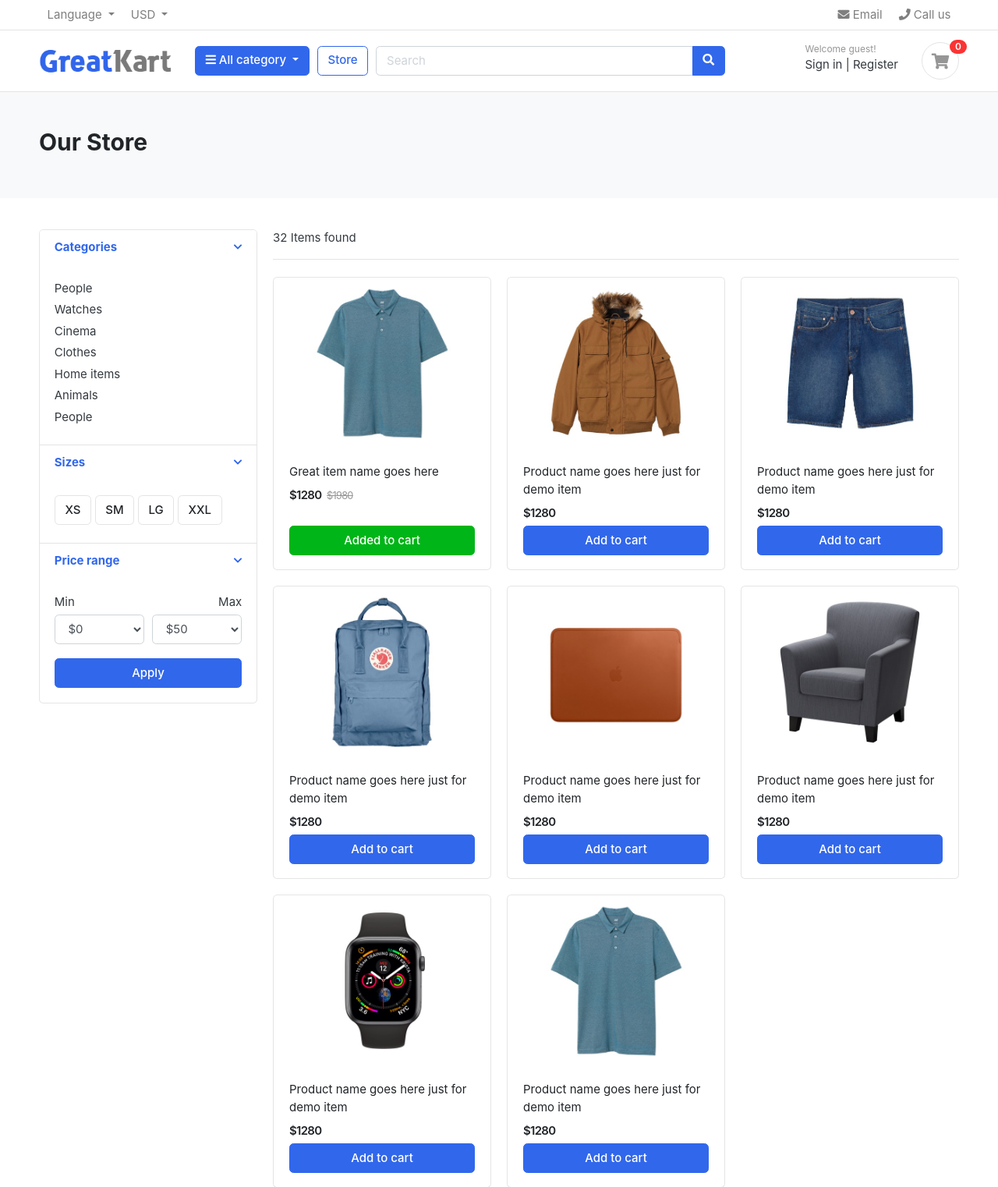
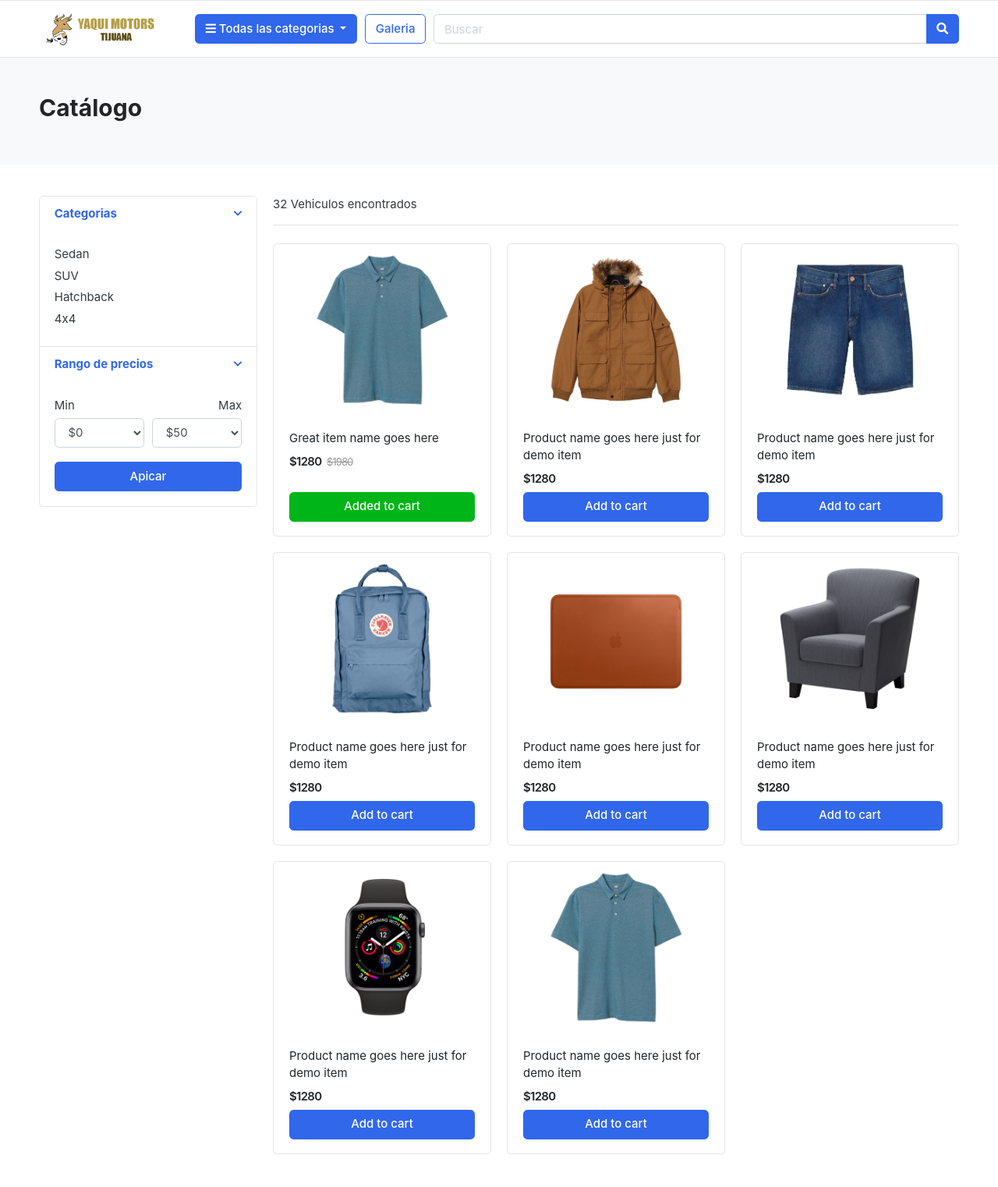
Before and after one commit to emanu99elo/ecommerce-django, a Django app: template templates/html_template/store.html in a window 1280 px wide. Shown: the top 1522 px of the page at 78% size. Run offline with Django 4.2, Linux system fonts and the light colour scheme; the template is opened without the code that fills it, so the values that code supplies are empty; some web fonts are replaced.

Commit message:
Frontend
Cambios de interfaz

```diff
--- a/templates/html_template/css/ui.css
+++ b/templates/html_template/css/ui.css
@@ -5,6 +5,7 @@
 html {
   font-family: "Inter", sans-serif;
   font-size: 15px;
+
 }
 
 /* ========================
@@ -1352,7 +1353,7 @@ a[class*=card]:hover .title {
   margin-bottom: 10px;
   border-radius: 0.37rem;
   overflow: hidden;
-  background-color: #fff;
+  background-color: rgba(138, 136, 136, 0.644);
 }
 .gallery-wrap .img-big-wrap a {
   text-align: center;
--- a/templates/html_template/store.html
+++ b/templates/html_template/store.html
@@ -49,28 +49,6 @@ $(document).ready(function() {
     <span class="navbar-toggler-icon"></span>
   </button>
   <div class="collapse navbar-collapse" id="navbarTop4">
-    <ul class="navbar-nav mr-auto">
-    	<li class="nav-item dropdown">
-		 	<a href="#" class="nav-link dropdown-toggle" data-toggle="dropdown">   Language </a>
-		    <ul class="dropdown-menu small">
-				<li><a class="dropdown-item" href="#">English</a></li>
-				<li><a class="dropdown-item" href="#">Arabic</a></li>
-				<li><a class="dropdown-item" href="#">Russian </a></li>
-		    </ul>
-		</li>
-		<li class="nav-item dropdown">
-			<a href="#" class="nav-link dropdown-toggle" data-toggle="dropdown"> USD </a>
-			<ul class="dropdown-menu small">
-				<li><a class="dropdown-item" href="#">EUR</a></li>
-				<li><a class="dropdown-item" href="#">AED</a></li>
-				<li><a class="dropdown-item" href="#">RUBL </a></li>
-		    </ul>
-		</li>
-    </ul>
-    <ul class="navbar-nav">
-		<li><a href="#" class="nav-link"> <i class="fa fa-envelope"></i> Email </a></li>
-		<li><a href="#" class="nav-link"> <i class="fa fa-phone"></i> Call us </a></li>
-	</ul> <!-- list-inline //  -->
   </div> <!-- navbar-collapse .// -->
 </div> <!-- container //  -->
 </nav>
@@ -86,7 +64,7 @@ $(document).ready(function() {
 	<div class="col-lg col-sm col-md col-6 flex-grow-0">
 		<div class="category-wrap dropdown d-inline-block float-right">
 			<button type="button" class="btn btn-primary dropdown-toggle" data-toggle="dropdown">
-				<i class="fa fa-bars"></i> All category
+				<i class="fa fa-bars"></i> Todas las categorias
 			</button>
 			<div class="dropdown-menu">
 				<a class="dropdown-item" href="#">Machinery / Mechanical Parts / Tools </a>
@@ -98,11 +76,11 @@ $(document).ready(function() {
 			</div>
 		</div>  <!-- category-wrap.// -->
 	</div> <!-- col.// -->
-	<a href="./store.html" class="btn btn-outline-primary">Store</a>
+	<a href="./store.html" class="btn btn-outline-primary">Galeria</a>
 	<div class="col-lg  col-md-6 col-sm-12 col">
 		<form action="#" class="search">
 			<div class="input-group w-100">
-			    <input type="text" class="form-control" style="width:60%;" placeholder="Search">
+			    <input type="text" class="form-control" style="width:60%;" placeholder="Buscar">
 
 			    <div class="input-group-append">
 			      <button class="btn btn-primary" type="submit">
@@ -112,21 +90,7 @@ $(document).ready(function() {
 		    </div>
 		</form> <!-- search-wrap .end// -->
 	</div> <!-- col.// -->
-	<div class="col-lg-3 col-sm-6 col-8 order-2 order-lg-3">
-				<div class="d-flex justify-content-end mb-3 mb-lg-0">
-					<div class="widget-header">
-						<small class="title text-muted">Welcome guest!</small>
-						<div>
-							<a href="./signin.html">Sign in</a> <span class="dark-transp"> | </span>
-							<a href="./register.html"> Register</a>
-						</div>
-					</div>
-					<a href="./cart.html" class="widget-header pl-3 ml-3">
-						<div class="icon icon-sm rounded-circle border"><i class="fa fa-shopping-cart"></i></div>
-						<span class="badge badge-pill badge-danger notify">0</span>
-					</a>
-				</div> <!-- widgets-wrap.// -->
-			</div> <!-- col.// -->
+
 </div> <!-- row.// -->
 	</div> <!-- container.// -->
 </section> <!-- header-main .// -->
@@ -140,7 +104,7 @@ $(document).ready(function() {
 <!-- ========================= SECTION PAGETOP ========================= -->
 <section class="section-pagetop bg">
 <div class="container">
-	<h2 class="title-page">Our Store</h2>
+	<h2 class="title-page">Catálogo</h2>
 
 </div> <!-- container //  -->
 </section>
@@ -158,62 +122,28 @@ $(document).ready(function() {
 		<header class="card-header">
 			<a href="#" data-toggle="collapse" data-target="#collapse_1" aria-expanded="true" class="">
 				<i class="icon-control fa fa-chevron-down"></i>
-				<h6 class="title">Categories</h6>
+				<h6 class="title">Categorias</h6>
 			</a>
 		</header>
 		<div class="filter-content collapse show" id="collapse_1" style="">
 			<div class="card-body">
 
 				<ul class="list-menu">
-				<li><a href="#">People  </a></li>
-				<li><a href="#">Watches </a></li>
-				<li><a href="#">Cinema  </a></li>
-				<li><a href="#">Clothes  </a></li>
-				<li><a href="#">Home items </a></li>
-				<li><a href="#">Animals</a></li>
-				<li><a href="#">People </a></li>
+				<li><a href="#">Sedan </a></li>
+				<li><a href="#">SUV </a></li>
+				<li><a href="#">Hatchback  </a></li>
+				<li><a href="#">4x4  </a></li>
 				</ul>
 
 			</div> <!-- card-body.// -->
 		</div>
 	</article> <!-- filter-group  .// -->
-	<article class="filter-group">
-		<header class="card-header">
-			<a href="#" data-toggle="collapse" data-target="#collapse_4" aria-expanded="true" class="">
-				<i class="icon-control fa fa-chevron-down"></i>
-				<h6 class="title">Sizes </h6>
-			</a>
-		</header>
-		<div class="filter-content collapse show" id="collapse_4" style="">
-			<div class="card-body">
-			  <label class="checkbox-btn">
-			    <input type="checkbox">
-			    <span class="btn btn-light"> XS </span>
-			  </label>
-
-			  <label class="checkbox-btn">
-			    <input type="checkbox">
-			    <span class="btn btn-light"> SM </span>
-			  </label>
-
-			  <label class="checkbox-btn">
-			    <input type="checkbox">
-			    <span class="btn btn-light"> LG </span>
-			  </label>
-
-			  <label class="checkbox-btn">
-			    <input type="checkbox">
-			    <span class="btn btn-light"> XXL </span>
-			  </label>
-		</div><!-- card-body.// -->
-		</div>
-	</article> <!-- filter-group .// -->
 
 	<article class="filter-group">
 		<header class="card-header">
 			<a href="#" data-toggle="collapse" data-target="#collapse_3" aria-expanded="true" class="">
 				<i class="icon-control fa fa-chevron-down"></i>
-				<h6 class="title">Price range </h6>
+				<h6 class="title">Rango de precios </h6>
 			</a>
 		</header>
 		<div class="filter-content collapse show" id="collapse_3" style="">
@@ -246,7 +176,7 @@ $(document).ready(function() {
 					</select>
 				</div>
 				</div> <!-- form-row.// -->
-				<button class="btn btn-block btn-primary">Apply</button>
+				<button class="btn btn-block btn-primary">Apicar</button>
 			</div><!-- card-body.// -->
 		</div>
 	</article> <!-- filter-group .// -->
@@ -258,7 +188,7 @@ $(document).ready(function() {
 
 <header class="border-bottom mb-4 pb-3">
 		<div class="form-inline">
-			<span class="mr-md-auto">32 Items found </span>
+			<span class="mr-md-auto">32 Vehiculos encontrados </span>
 
 		</div>
 </header><!-- sect-heading -->
```
Also changed, not shown: templates/html_template/product-detail.html (+14 -92 lines), templates/html_template/images/banners/banner01.jpg, templates/html_template/images/items/12.jpg, templates/html_template/images/logo.png, templates/html_template/images/logo01.png, 2 other files.
